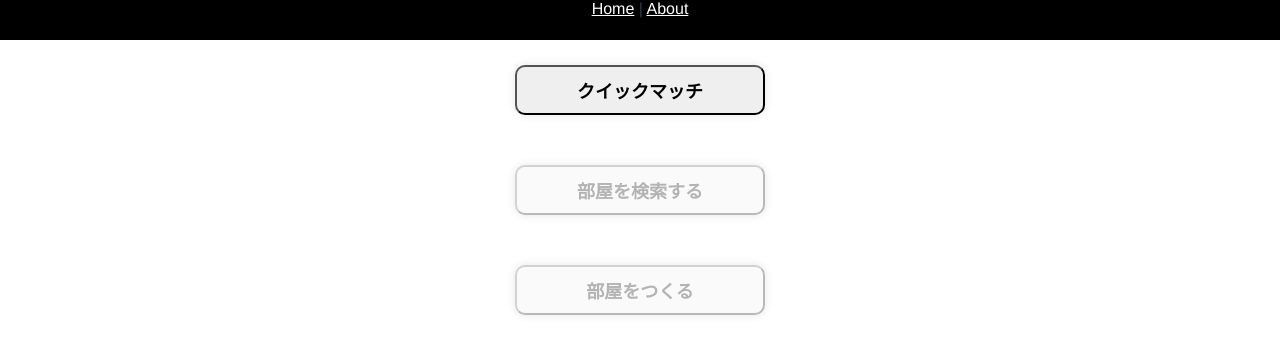
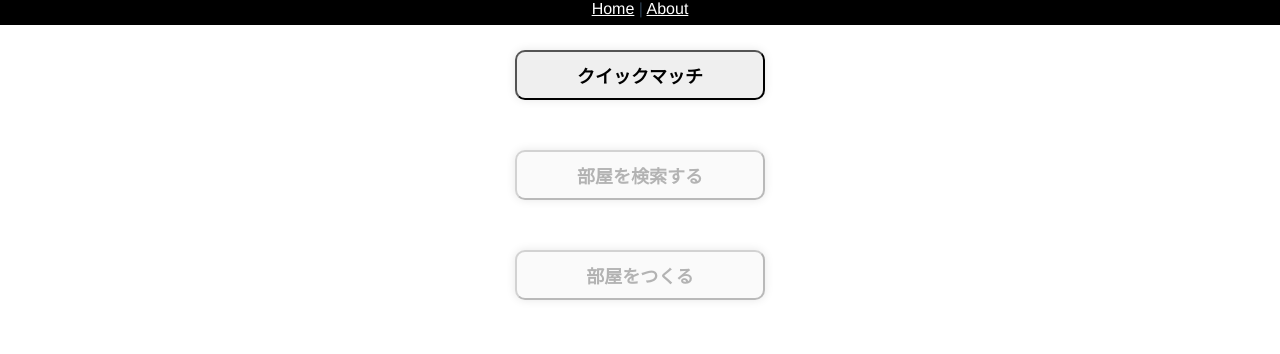
Before and after one commit to eguchi-asial/ChaChat, a Vue app: page / in a window 1280 px wide. Shown: the top 354 px of the page. Built offline with nearby package versions, Linux system fonts and the light colour scheme.

Commit message:
チャット画面のdeepでappをoverflow: hiddenとした

```diff
--- a/src/App.vue
+++ b/src/App.vue
@@ -26,8 +26,8 @@ a {
   #nav {
     position: sticky;
     top: 0;
-    height: 5%;
     background: #000;
+    height: 25px;
 
     a {
       color: #fff;
--- a/src/views/QuickMatch.vue
+++ b/src/views/QuickMatch.vue
@@ -1,7 +1,7 @@
 <template>
   <div class="quickmatch">
     <div class="chat-items">
-      <div>現在: {{ roomLength }}人</div>
+      <div class="room-length">現在: {{ roomLength }}人</div>
       <chat-messages :chats="chats" />
       <chat-input
         :name="name"
@@ -57,7 +57,6 @@ export default defineComponent({
     const socket = reactive<SocketIOClient.Socket>(io('ws://localhost:3000'));
     onMounted(() => {
       socket.on('connect', () => {
-        console.log('connected');
         /* サーバからpush受信したメッセージ */
         socket.on('receive-message', (msg: Chat) => {
           chatsReact.push({
@@ -69,7 +68,6 @@ export default defineComponent({
           });
         });
         socket.on('room-length', (roomLength: number) => {
-          console.log('roomLength', roomLength);
           roomLengthRef.value = roomLength;
         });
       });
@@ -123,6 +121,11 @@ export default defineComponent({
   }
 });
 </script>
+<style deep lang="scss">
+#app {
+  overflow: hidden !important;
+}
+</style>
 <style scoped lang="scss">
 .quickmatch {
   width: 100%;
```
